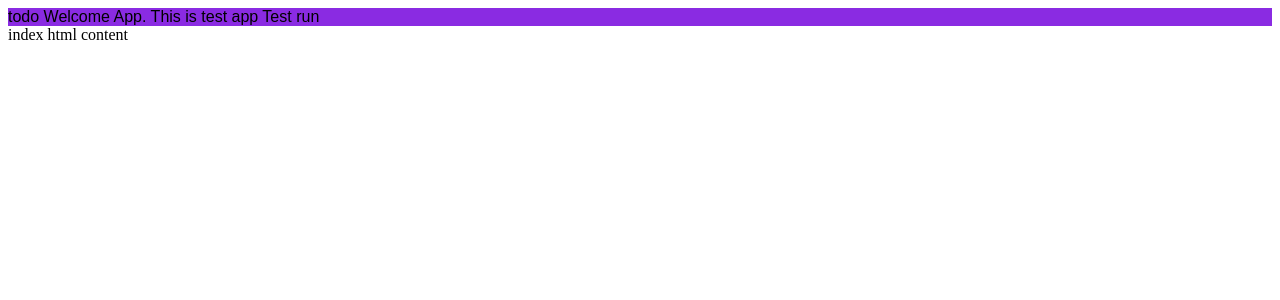
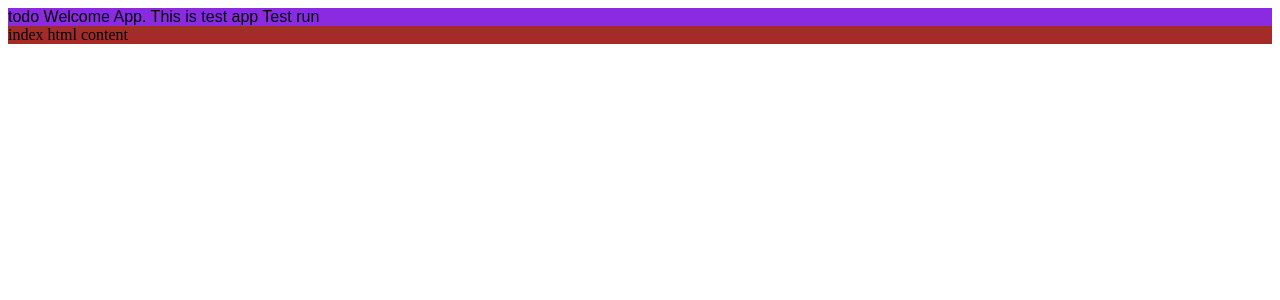
Before and after one commit to Ravibharathi-rv/fullstack_app, an Angular app in the folder frontend/todo/: page / in a window 1280 px wide. Shown: the top 300 px of the page. Built offline with nearby package versions, Linux system fonts and the light colour scheme.

Commit message:
style sheet commited

```diff
--- a/frontend/todo/src/styles.css
+++ b/frontend/todo/src/styles.css
@@ -1 +1,4 @@
 /* You can add global styles to this file, and also import other style files */
+div{
+    background-color: brown;
+}
```
